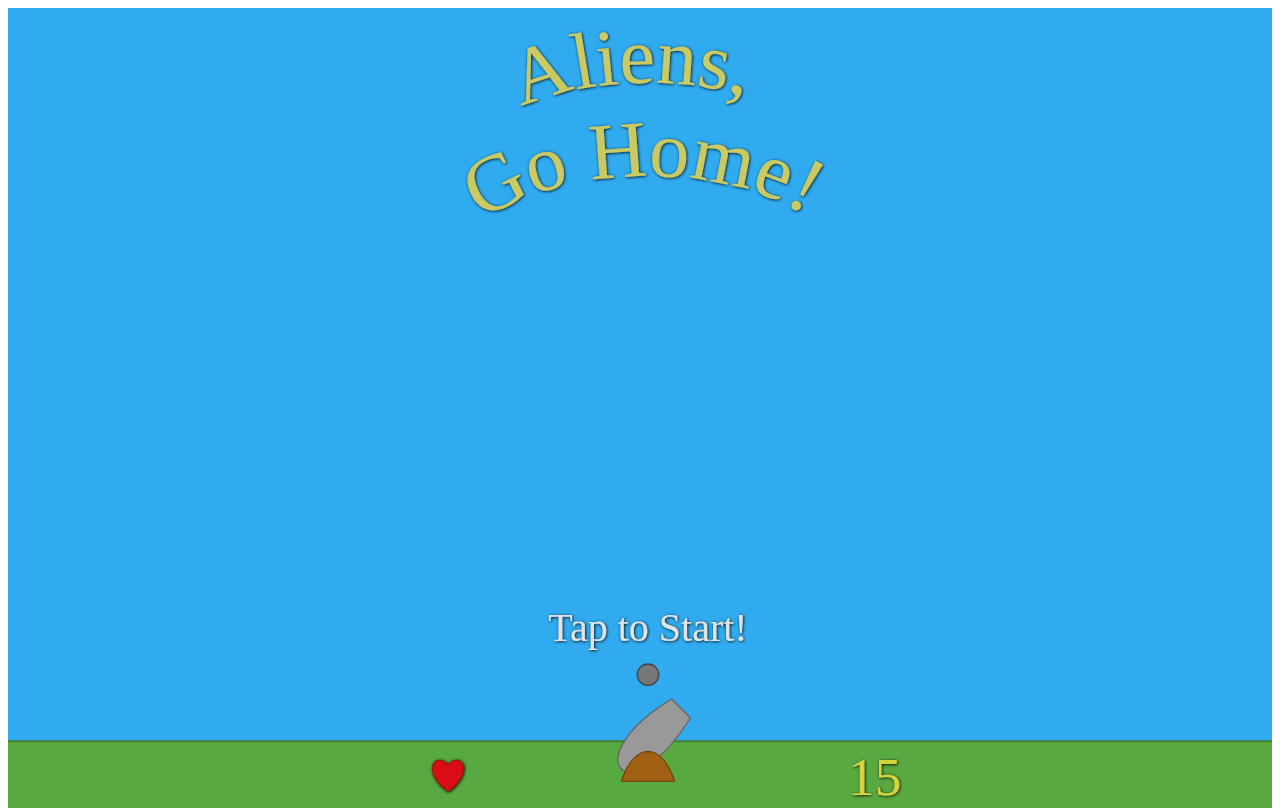
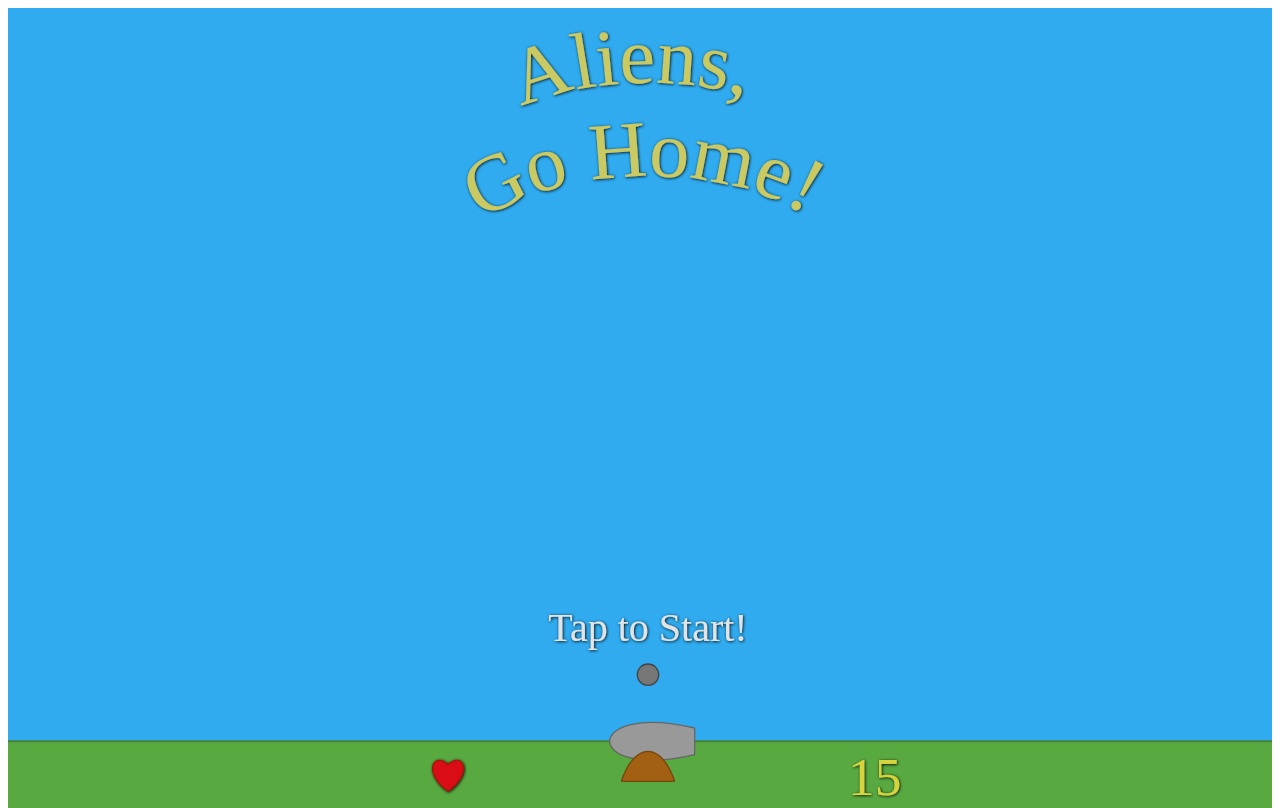
Before and after one commit to lauraking/aliens-go-home, a React (Create React App) app: page / in a window 1280 px wide. Built offline with nearby package versions, Linux system fonts and the light colour scheme; a web font is replaced by a local one.

Commit message:
Added randomly appearing alien ships

```diff
--- a/src/App.js
+++ b/src/App.js
@@ -42,6 +42,13 @@ App.propTypes = {
     started: PropTypes.bool.isRequired,
     kills: PropTypes.number.isRequired,
     lives: PropTypes.number.isRequired,
+    flyingObjects: PropTypes.arrayOf(PropTypes.shape({
+      position: PropTypes.shape({
+        x: PropTypes.number.isRequired,
+        y: PropTypes.number.isRequired,
+      }).isRequired,
+      id: PropTypes.number.isRequired,
+    })).isRequired,
   }).isRequired,
   startGame: PropTypes.func.isRequired,
 };
--- a/src/components/Canvas.jsx
+++ b/src/components/Canvas.jsx
@@ -38,7 +38,6 @@ const Canvas = (props) => {
       <CurrentScore score={15} />
       <Heart position={{x: -300, y: 35}} />
 
-
       {! props.gameState.started &&
         <g>
         <StartGame onClick={() => props.startGame()} />
@@ -46,12 +45,12 @@ const Canvas = (props) => {
         </g>
       }
 
-      { props.gameState.started &&
-        <g>
-          <FlyingObject position={{x:-150, y: -300}}/>
-          <FlyingObject position={{x: 150, y: -300}}/>
-        </g>
-      }
+        {props.gameState.flyingObjects.map(flyingObject => (
+          <FlyingObject
+            key={flyingObject.id}
+            position={flyingObject.position}
+          />
+        ))}
 
     </svg>
   );
@@ -64,6 +63,13 @@ Canvas.propTypes = {
     started: PropTypes.bool.isRequired,
     kills: PropTypes.number.isRequired,
     lives: PropTypes.number.isRequired,
+    flyingObjects: PropTypes.arrayOf(PropTypes.shape({
+      position: PropTypes.shape({
+        x: PropTypes.number.isRequired,
+        y: PropTypes.number.isRequired
+      }).isRequired,
+      id: PropTypes.number.isRequired,
+    })).isRequired,
   }).isRequired,
   startGame: PropTypes.func.isRequired,
 };
--- /dev/null
+++ b/src/reducers/createFlyingObjects.js
@@ -0,0 +1,40 @@
+import {
+  createInterval, flyingObjectsStarterYAxis, maxFlyingObjects, flyingObjectsStarterPositions
+} from '../utils/constants';
+
+export default (state) => {
+  if (! state.gameState.started) return state;
+
+  const now = (new Date()).getTime();
+  const {lastObjectCreatedAt, flyingObjects} = state.gameState;
+  const createNewObject = (
+    now - (lastObjectCreatedAt).getTime() > createInterval &&
+    flyingObjects.length < maxFlyingObjects
+  );
+
+  if (! createNewObject) return state;
+
+  const id = (new Date()).getTime();
+  const predefinedPosition = Math.floor(Math.random() * maxFlyingObjects);
+  const flyingObjectPosition = flyingObjectsStarterPositions[predefinedPosition];
+  const newFlyingObject = {
+    position: {
+      x: flyingObjectPosition,
+      y: flyingObjectsStarterYAxis,
+    },
+    createdAt: (new Date()).getTime(),
+    id,
+  };
+
+  return {
+    ...state,
+    gameState: {
+      ...state.gameState,
+      flyingObjects: [
+        ...state.gameState.flyingObjects,
+        newFlyingObject
+      ],
+      lastObjectCreatedAt: new Date(),
+    }
+  }
+}
--- a/src/reducers/index.js
+++ b/src/reducers/index.js
@@ -6,6 +6,8 @@ const initialGameState = {
     started: false,
     kills: 0,
     lives: 3,
+    flyingObjects: [],
+    lastObjectCreatedAt: new Date(),
 };
 
 const initialState = {
--- a/src/reducers/moveObjects.js
+++ b/src/reducers/moveObjects.js
@@ -1,11 +1,18 @@
 import {calculateAngle} from '../utils/formulas';
+import createFlyingObjects from './createFlyingObjects';
 
 function moveObjects(state, action) {
-  if (!action.mousePosition) return state;
-  const {x, y} = action.mousePosition;
+  const mousePosition = action.mousePosition || {
+    x: 0,
+    y: 0,
+  };
+
+  const newState = createFlyingObjects(state);
+
+  const {x, y} = mousePosition;
   const angle = calculateAngle(0, 0, x, y);
   return {
-    ...state,
+    ...newState,
     angle,
   };
 }
--- a/src/utils/constants.js
+++ b/src/utils/constants.js
@@ -3,3 +3,16 @@
 export const skyAndGroundWidth = 5000;
 
 export const gameWidth = 800;
+
+export const createInterval = 1000;
+
+export const maxFlyingObjects = 4;
+
+export const flyingObjectsStarterYAxis = -1000;
+
+export const flyingObjectsStarterPositions = [
+  -300,
+  -150,
+  150,
+  300,
+];
```
